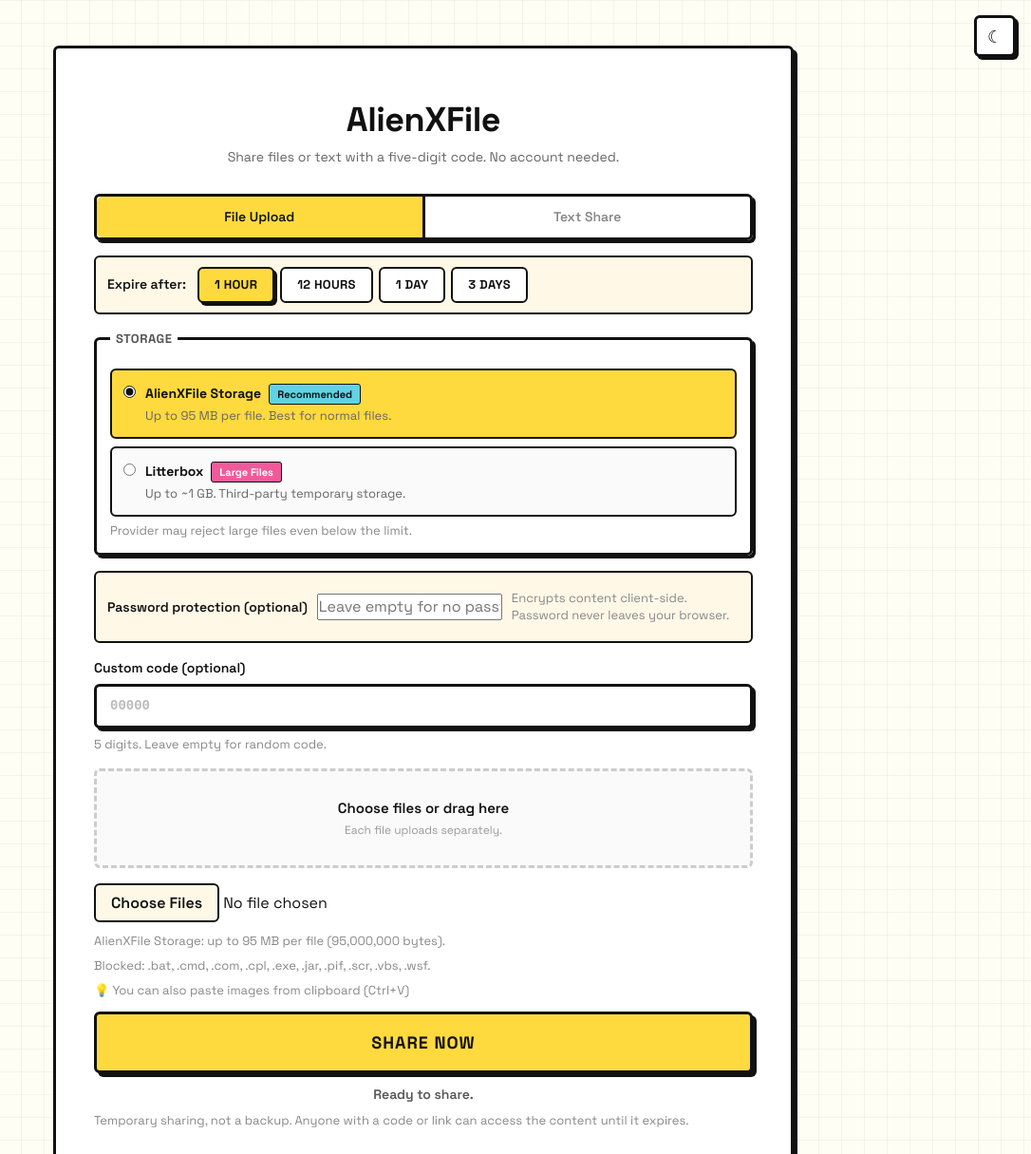
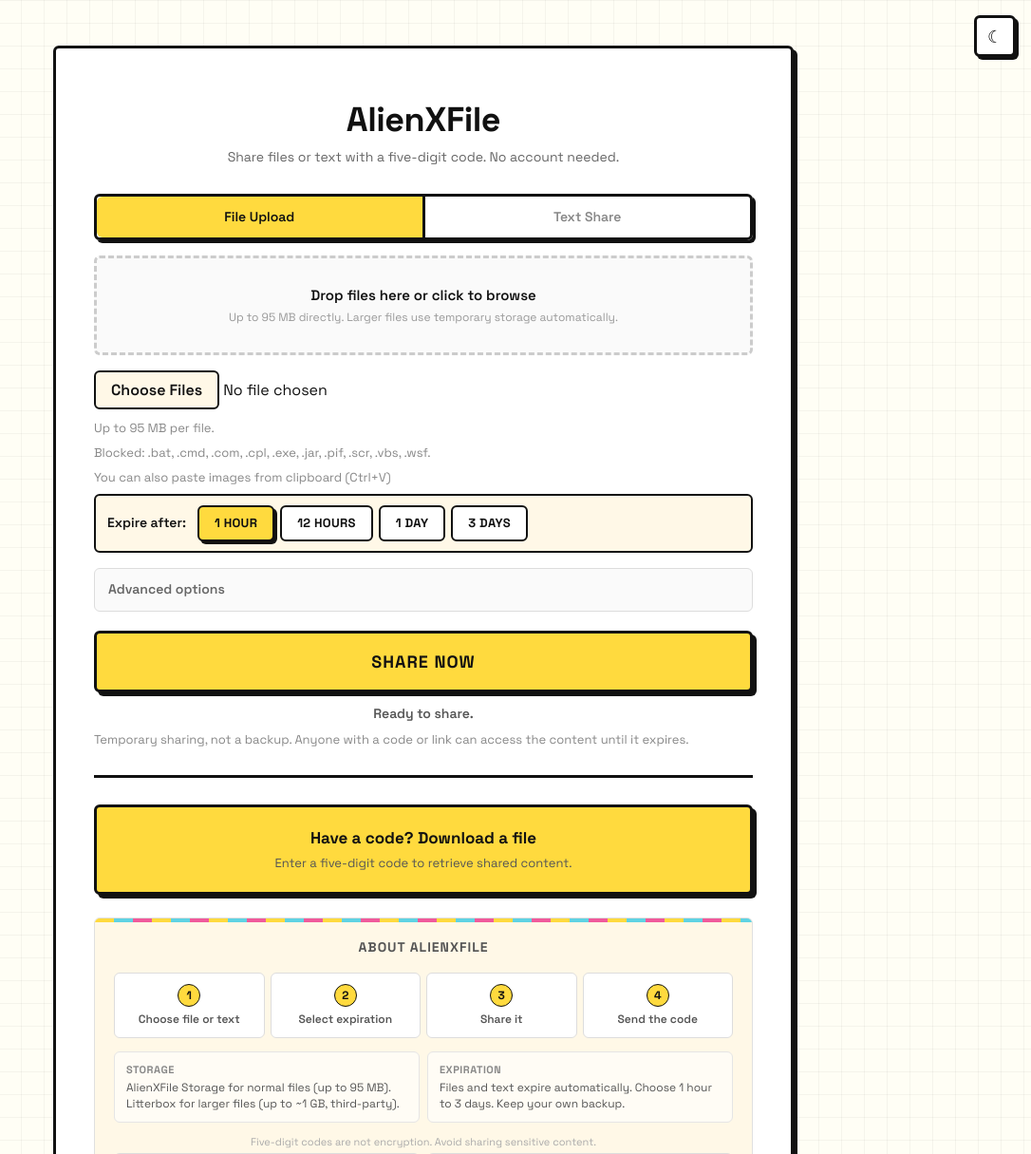
Before and after one commit to aryankahar31/AlienXFileV2, a Flask app: page / in a window 1280 px wide. Shown: the top 1215 px of the page at 95% size, without its empty margins (194-1280 px from the left). Run offline with Flask 3, Linux system fonts and the light colour scheme; some libraries are stand-ins or nearby versions.

Commit message:
ui: simplify upload flow based on real user feedback
- Move file input to top (first thing user sees)
- Auto-detect storage: small files use Vercel, large auto-switch to Litterbox
- Remove visible storage provider radio buttons (user doesn't care)
- Move password + custom code into collapsible Advanced section
- Add storageNote warning when large file detected
- Clean up CSS: remove old storage UI styles, add advanced-section styles
- Clean up JS: remove storageOptions references, add getStorageProvider()

```diff
--- a/static/style.css
+++ b/static/style.css
@@ -172,33 +172,29 @@ h1 {
 
 /* ========== STORAGE OPTIONS ========== */
 .storage-options {
-    border: var(--border); border-radius: var(--radius);
-    padding: 14px; margin-bottom: 16px; background: #fff; box-shadow: var(--shadow-sm);
+    display: none;
 }
-.storage-options legend {
-    font-weight: 700; font-size: 13px; padding: 0 6px;
-    text-transform: uppercase; letter-spacing: 0.5px; color: #555;
+
+/* ========== ADVANCED SECTION ========== */
+.advanced-section {
+    margin-bottom: 16px; border: 1px solid #ddd; border-radius: var(--radius);
+    background: #fafafa;
 }
-.storage-option {
-    display: flex; align-items: flex-start; gap: 10px;
-    padding: 12px; margin-top: 8px;
-    border: var(--border-light); border-radius: var(--radius);
-    background: #fafafa; cursor: pointer; transition: all 0.15s ease;
+.advanced-section summary {
+    cursor: pointer; padding: 10px 14px; font-weight: 600; font-size: 14px;
+    color: #666; min-height: 44px; display: flex; align-items: center;
 }
-.storage-option:hover { border-color: #999; }
-.storage-option:has(input:checked) { background: var(--yellow); border-color: var(--black); }
-.storage-option input { margin-top: 4px; accent-color: var(--black); flex-shrink: 0; }
-.storage-option strong { font-size: 14px; }
-.storage-option small { display: block; color: #666; margin-top: 2px; font-size: 13px; }
-.storage-badge {
-    display: inline-block; font-size: 11px; padding: 2px 8px;
-    border-radius: 3px; font-weight: 700; border: 1px solid var(--black);
-    vertical-align: middle; margin-left: 4px;
+.advanced-section summary:hover { color: var(--black); }
+.advanced-inner {
+    padding: 0 14px 14px;
 }
-.storage-badge--rec { background: var(--cyan); }
-.storage-badge--large { background: var(--pink); color: #fff; }
-#storageWarning { color: #b45309; margin-top: 8px; font-size: 13px; }
-#storageHostingNote { font-size: 13px; color: #888; margin-top: 6px; margin-bottom: 0; }
+body.dark .advanced-section { background: #0d1117; border-color: #30363d; }
+body.dark .advanced-section summary { color: #8b949e; }
+body.dark .advanced-section summary:hover { color: var(--black); }
+
+#storageNote {
+    color: #b45309; font-weight: 600;
+}
 
 /* ========== FILE INPUT ========== */
 #fileInputLabel {
@@ -462,20 +458,17 @@ button[type="submit"]:active { transform: translate(2px, 2px); box-shadow: 1px 1
 
 /* ========== PASSWORD SECTION ========== */
 .password-section {
-    display: flex; align-items: center; gap: 10px;
-    margin-bottom: 16px;
-    border: var(--border-light); border-radius: var(--radius);
-    padding: 10px 12px; background: var(--cream);
+    margin-bottom: 12px;
 }
-.password-section label { font-weight: 600; font-size: 14px; white-space: nowrap; }
-.password-input {
-    flex: 1; background: #fff; border: 2px solid var(--black);
-    border-radius: var(--radius); padding: 8px 12px; font-size: 14px;
-    font-weight: 600; font-family: var(--font-main); color: var(--black);
-    transition: box-shadow 0.15s ease;
+.password-section label { font-weight: 600; font-size: 14px; display: block; margin-bottom: 6px; }
+.password-section input {
+    width: 100%; background: #fff; border: var(--border-light); border-radius: var(--radius);
+    padding: 10px 14px; font-size: 14px; font-weight: 600;
+    font-family: var(--font-main); color: var(--black);
+    box-shadow: var(--shadow-sm); transition: box-shadow 0.15s ease;
 }
-.password-input:focus { outline: none; box-shadow: var(--shadow-sm); }
-.password-input::placeholder { color: #bbb; }
+.password-section input:focus { outline: none; box-shadow: var(--shadow); }
+.password-section input::placeholder { color: #bbb; }
 
 /* ========== URL PREVIEW CARD ========== */
 .url-preview {
@@ -581,11 +574,6 @@ body.dark .mode-switch input[type="radio"]:checked + label { background: var(--y
 body.dark .expire-section { background: #161b22; }
 body.dark .expire-section select { background: #0d1117; color: var(--black); }
 
-body.dark .storage-options { background: #161b22; }
-body.dark .storage-option { background: #0d1117; }
-body.dark .storage-option:has(input:checked) { background: var(--yellow); color: #111; }
-body.dark .storage-options legend { color: #888; }
-
 body.dark #fileInputLabel { background: #0d1117; border-color: #30363d; }
 body.dark #fileInputLabel:hover, body.dark #fileInputLabel.dragover { background: #161b22; border-color: var(--black); }
 body.dark #fileInput::file-selector-button { background: #161b22; color: var(--black); }
@@ -593,9 +581,7 @@ body.dark #fileInput::file-selector-button:hover { background: var(--yellow); }
 
 body.dark #textInput { background: #0d1117; color: var(--black); }
 body.dark #textInput::placeholder { color: #484f58; }
-body.dark .password-section { background: #161b22; }
-body.dark .password-input { background: #0d1117; color: var(--black); }
-body.dark .password-input::placeholder { color: #484f58; }
+body.dark .password-section { background: transparent; }
 body.dark .custom-code-section input { background: #0d1117; color: var(--black); }
 body.dark .custom-code-section input::placeholder { color: #484f58; }
 
@@ -617,8 +603,6 @@ body.dark .social-link { background: #161b22; border-color: #30363d; color: #888
 body.dark .social-link:hover { background: var(--yellow); color: #111; border-color: var(--black); }
 
 body.dark .storage-badge { border-color: var(--black); }
-body.dark #storageWarning { color: #d97706; }
-body.dark #storageHostingNote { color: #666; }
 
 body.dark .notice { color: #8b949e; }
 body.dark .intro { color: #8b949e; }
@@ -666,11 +650,10 @@ body.dark .url-preview-title { color: var(--black); }
 body.dark .url-preview-desc { color: #8b949e; }
 
 body.dark #storageWarning { color: #d97706; }
+body.dark #storageNote { color: #d97706; }
 body.dark .error-item { color: var(--pink); }
 
 body.dark #fileInput { background: #0d1117; color: var(--black); }
-
-body.dark .storage-option input { accent-color: var(--black); }
 
 body.dark button[type="submit"] { background: var(--yellow); color: #111; }
 body.dark .copy-btn, body.dark #cancelUpload { background: var(--yellow); color: #111; }
@@ -764,17 +747,16 @@ body.dark .box { background: #161b22; }
     .social-link { justify-content: center; }
     .loading-block { width: 52px; height: 52px; font-size: 40px; }
     #result, .upload-item { padding: 12px; }
-    .password-section { flex-direction: column; align-items: stretch; }
     .history-item { flex-wrap: wrap; }
     .history-key { font-size: 11px; }
     .history-name { font-size: 12px; }
     .dark-toggle { top: 10px; right: 10px; width: 38px; height: 38px; font-size: 16px; }
     .countdown-timer { font-size: 13px; }
-    .password-prompt input { max-width: 100%; }
     .url-preview { padding: 10px; }
     .bulk-download-btn { width: 100%; }
     .download-cta { padding: 16px 16px; font-size: 16px; }
     .download-cta small { font-size: 12px; }
+    .password-section input { max-width: 100%; }
 }
 
 @media (min-width: 601px) and (max-width: 900px) {
--- a/static/upload.js
+++ b/static/upload.js
@@ -12,7 +12,8 @@ const progress = document.getElementById("uploadProgress");
 const cancel = document.getElementById("cancelUpload");
 const result = document.getElementById("result");
 const expireSelect = document.getElementById("expire");
-const storageOptions = document.getElementById("storageOptions");
+const storageProviderInput = document.getElementById("storageProvider");
+const storageNote = document.getElementById("storageNote");
 const fileInputContainer = document.getElementById("fileInputContainer");
 const textInputContainer = document.getElementById("textInputContainer");
 const selectedFiles = document.getElementById("selectedFiles");
@@ -200,15 +201,16 @@ fileLabel.addEventListener("dragleave", (e) => {
         fileLabel.classList.remove("dragover");
         fileInputText.textContent = fileInput.files.length
             ? `${fileInput.files.length} file(s) selected. Choose again to replace.`
-            : "Choose files or drag here";
+            : "Drop files here or click to browse";
     }
+    fileLabel.classList.add("dragover");
 });
 
 fileLabel.addEventListener("drop", (e) => {
     e.preventDefault();
     dragCounter = 0;
     fileLabel.classList.remove("dragover");
-    fileInputText.textContent = "Choose files or drag here";
+    fileInputText.textContent = "Drop files here or click to browse";
     if (busy || fileInput.disabled) return;
     fileInput.files = e.dataTransfer.files;
     updateFiles();
@@ -259,18 +261,17 @@ function switchMode() {
     const isFile = form.elements.mode.value === "file";
     fileInputContainer.hidden = !isFile;
     textInputContainer.hidden = isFile;
-    storageOptions.disabled = !isFile;
     fileInput.disabled = !isFile;
     fileInput.required = isFile;
     textInput.disabled = isFile;
     textInput.required = !isFile;
 }
 
-function fileError(file, storageProvider = form.elements.storageProvider.value) {
+function fileError(file, storageProvider) {
     if (storageProvider === "litterbox") {
-        if (file.size > litterboxMaxBytes) return "This file exceeds Litterbox's 1 GB per-file limit.";
+        if (file.size > litterboxMaxBytes) return "This file exceeds the 1 GB per-file limit.";
     } else if (file.size > maxBytes) {
-        return `This file exceeds AlienXFile Storage's ${form.dataset.limitLabel} limit. Choose Litterbox Large Files to upload it.`;
+        return `This file exceeds the ${form.dataset.limitLabel} limit.`;
     }
     if (bannedExts.some(ext => file.name.toLowerCase().endsWith(ext))) return "This file extension is blocked.";
     return "";
@@ -282,26 +283,38 @@ function formatSize(bytes) {
     return (bytes / 1048576).toFixed(1) + " MB";
 }
 
+function getStorageProvider(file) {
+    if (file && file.size > maxBytes) return "litterbox";
+    return "vercel";
+}
+
 function updateFiles() {
-    const isLitterbox = form.elements.storageProvider.value === "litterbox";
-    document.getElementById("fileLimits").textContent = isLitterbox
-        ? `Litterbox: up to approximately 1 GB per file (${litterboxMaxBytes.toLocaleString()} bytes). Hosting or the provider may reject large files.`
-        : `AlienXFile Storage: up to ${form.dataset.limitLabel} per file (${maxBytes.toLocaleString()} bytes).`;
-    document.getElementById("storageWarning").hidden = !isLitterbox;
+    const isFileMode = form.elements.mode.value === "file";
+    let needsLitterbox = false;
+    if (isFileMode && fileInput.files.length) {
+        for (const file of fileInput.files) {
+            if (file.size > maxBytes) { needsLitterbox = true; break; }
+        }
+    }
+    storageProviderInput.value = needsLitterbox ? "litterbox" : "vercel";
+    if (storageNote) storageNote.hidden = !needsLitterbox;
+    document.getElementById("fileLimits").textContent = needsLitterbox
+        ? `Large file detected. Using temporary third-party storage (~1 GB limit).`
+        : `Up to ${form.dataset.limitLabel} per file.`;
     selectedFiles.replaceChildren();
     for (const file of fileInput.files) {
         const item = document.createElement("li");
-        const error = fileError(file);
+        const sp = getStorageProvider(file);
+        const error = fileError(file, sp);
         item.textContent = `${file.name} (${formatSize(file.size)})${error ? ` - ${error}` : ""}`;
         selectedFiles.append(item);
     }
     fileInputText.textContent = fileInput.files.length
         ? `${fileInput.files.length} file(s) selected. Choose again to replace.`
-        : "Choose files or drag here";
+        : "Drop files here or click to browse";
 }
 
 form.querySelectorAll('input[name="mode"]').forEach(radio => radio.addEventListener("change", switchMode));
-form.querySelectorAll('input[name="storageProvider"]').forEach(radio => radio.addEventListener("change", updateFiles));
 form.addEventListener("reset", () => requestAnimationFrame(() => {
     switchMode();
     updateFiles();
--- a/templates/index.html
+++ b/templates/index.html
@@ -52,6 +52,7 @@
               data-max-bytes="{{ upload_max_bytes }}" data-limit-label="{{ upload_limit_label }}"
               data-litterbox-max-bytes="{{ litterbox_max_bytes }}"
               data-max-text-length="{{ max_text_length }}">
+            <input type="hidden" name="storageProvider" id="storageProvider" value="vercel">
             <fieldset id="uploadControls" disabled>
             <legend class="visually-hidden">Share files or text</legend>
 
@@ -62,6 +63,29 @@
                 <input type="radio" id="modeText" name="mode" value="text">
                 <label for="modeText">Text Share</label>
             </fieldset>
+
+            <div id="fileInputContainer">
+                <label for="fileInput" id="fileInputLabel">
+                    <span id="fileInputText">Drop files here or click to browse</span>
+                    <small>Up to 95 MB directly. Larger files use temporary storage automatically.</small>
+                </label>
+                <input type="file" name="file" id="fileInput" multiple required aria-describedby="fileLimits" />
+                <p class="notice" id="fileLimits" aria-live="polite">Up to {{ upload_limit_label }} per file.</p>
+                <p class="notice">Blocked: {{ banned_exts | join(', ') }}.</p>
+                <p class="notice paste-hint" id="pasteHint">You can also paste images from clipboard (Ctrl+V)</p>
+                <p class="notice" id="storageNote" hidden>Large file detected. It will be uploaded to temporary third-party storage.</p>
+                <ul id="selectedFiles" aria-label="Selected files"></ul>
+            </div>
+
+            <div id="textInputContainer" hidden>
+                <label for="textInput">Text to share</label>
+                <textarea name="text" id="textInput" placeholder="Paste or type text..." disabled aria-describedby="textLimit"></textarea>
+                <p class="notice" id="textLimit">Max {{ max_text_length }} characters.</p>
+                <div class="url-preview" id="urlPreview" hidden>
+                    <h4 class="url-preview-title" id="urlPreviewTitle"></h4>
+                    <p class="url-preview-desc" id="urlPreviewDesc"></p>
+                </div>
+            </div>
 
             <div class="expire-section">
                 <label>Expire after:</label>
@@ -79,56 +103,21 @@
                 </select>
             </div>
 
-            <div id="fileInputContainer">
-                <fieldset id="storageOptions" class="storage-options" aria-describedby="storageWarning storageHostingNote">
-                    <legend>Storage</legend>
-                    <label class="storage-option">
-                        <input type="radio" name="storageProvider" value="vercel" checked>
-                        <span>
-                            <strong>AlienXFile Storage</strong> <span class="storage-badge storage-badge--rec">Recommended</span>
-                            <small>Up to {{ upload_limit_label }} per file. Best for normal files.</small>
-                        </span>
-                    </label>
-                    <label class="storage-option">
-                        <input type="radio" name="storageProvider" value="litterbox">
-                        <span>
-                            <strong>Litterbox</strong> <span class="storage-badge storage-badge--large">Large Files</span>
-                            <small>Up to ~1 GB. Third-party temporary storage.</small>
-                        </span>
-                    </label>
-                    <p class="notice" id="storageWarning" role="status" hidden>Third-party storage. Avoid sensitive files.</p>
-                    <p class="notice" id="storageHostingNote">Provider may reject large files even below the limit.</p>
-                </fieldset>
+            <details class="advanced-section">
+                <summary>Advanced options</summary>
+                <div class="advanced-inner">
                     <div class="password-section">
                         <label for="sharePassword">Password protection (optional)</label>
                         <input type="password" id="sharePassword" name="sharePassword" placeholder="Leave empty for no password" autocomplete="new-password">
-                    <p class="notice">Encrypts content client-side. Password never leaves your browser.</p>
+                        <p class="notice">Encrypts content in your browser. Password never leaves your device.</p>
                     </div>
                     <div class="custom-code-section">
                         <label for="customCode">Custom code (optional)</label>
                         <input type="text" id="customCode" name="customCode" pattern="[0-9]{5}" maxlength="5" placeholder="00000" inputmode="numeric">
                         <p class="notice">5 digits. Leave empty for random code.</p>
                     </div>
-                <label for="fileInput" id="fileInputLabel">
-                    <span id="fileInputText">Drop files here or click to browse</span>
-                    <small>Each file uploads separately.</small>
-                </label>
-                <input type="file" name="file" id="fileInput" multiple required aria-describedby="fileLimits" />
-                <p class="notice" id="fileLimits" aria-live="polite">Up to {{ upload_limit_label }} per file ({{ upload_max_bytes }} bytes).</p>
-                <p class="notice">Blocked: {{ banned_exts | join(', ') }}.</p>
-                <p class="notice paste-hint" id="pasteHint">💡 You can also paste images from clipboard (Ctrl+V)</p>
-                <ul id="selectedFiles" aria-label="Selected files"></ul>
                 </div>
-
-            <div id="textInputContainer" hidden>
-                <label for="textInput">Text to share</label>
-                <textarea name="text" id="textInput" placeholder="Paste or type text..." disabled aria-describedby="textLimit"></textarea>
-                <p class="notice" id="textLimit">Max {{ max_text_length }} characters.</p>
-                <div class="url-preview" id="urlPreview" hidden>
-                    <h4 class="url-preview-title" id="urlPreviewTitle"></h4>
-                    <p class="url-preview-desc" id="urlPreviewDesc"></p>
-                </div>
-            </div>
+            </details>
 
             <button type="submit">Share Now</button>
             </fieldset>
```
Lines whose indentation alone changed are shown as unchanged.
